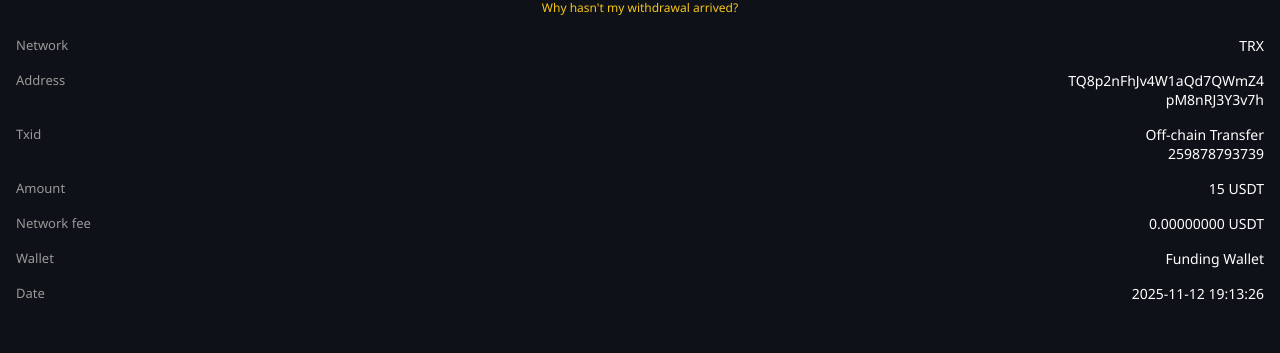
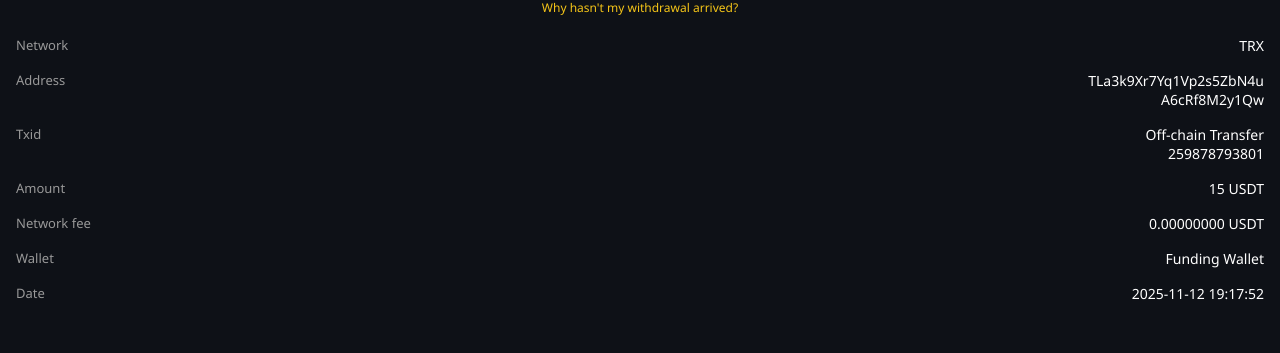
Before and after one commit to mtmostakim24/Mt-333, a plain HTML site: page index.html in a window 1280 px wide. Shown: the part 174-527 px from the top of the page. Drawn offline with Linux system fonts and the light colour scheme.

Commit message:
Update index.html

```diff
--- a/index.html
+++ b/index.html
@@ -152,12 +152,12 @@
 
     <div class="row">
       <div class="label">Address</div>
-      <div class="value">TQ8p2nFhJv4W1aQd7QWmZ4<br>pM8nRJ3Y3v7h</div>
+      <div class="value">TLa3k9Xr7Yq1Vp2s5ZbN4u<br>A6cRf8M2y1Qw</div>
     </div>
 
     <div class="row">
       <div class="label">Txid</div>
-      <div class="value">Off-chain Transfer<br>259878793739</div>
+      <div class="value">Off-chain Transfer<br>259878793801</div>
     </div>
 
     <div class="row">
@@ -177,7 +177,7 @@
 
     <div class="row">
       <div class="label">Date</div>
-      <div class="value">2025-11-12 19:13:26</div>
+      <div class="value">2025-11-12 19:17:52</div>
     </div>
   </div>
 
```
